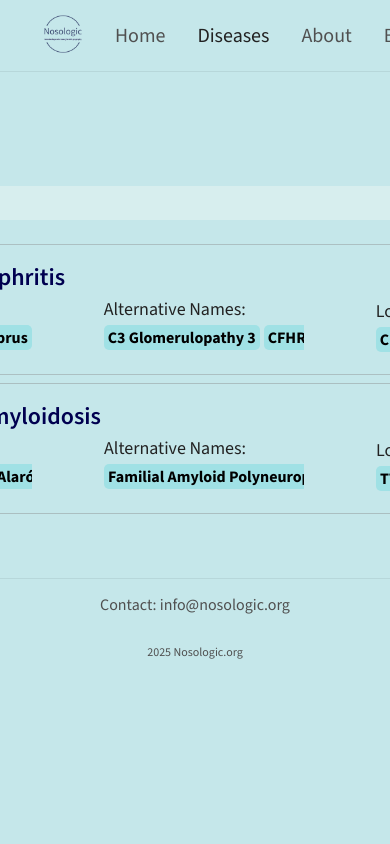
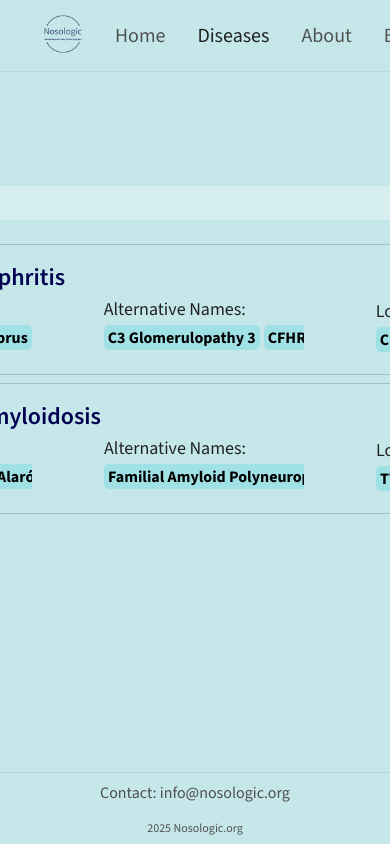
Before and after one commit to Nosologic/Nosologic-front, a React (Vite) app: page /diseases in a window 390 px wide. Shown: the top 844 px of the page. Built offline with nearby package versions, Linux system fonts and the light colour scheme.

Commit message:
Refactor styles and fix URL in Diseases asset
Adjusted layout and styling in SCSS files for improved responsiveness and alignment, including updates to the footer and header styles. Corrected an OMIM link in `Diseases.ts` to use the proper URL format.

```diff
--- a/src/assets/Diseases.ts
+++ b/src/assets/Diseases.ts
@@ -45,7 +45,7 @@ const diseases = [
             'Doença dos Pezinhos'
         ],
         locus: 'TTR',
-        omim: 'omim.org/entry/105210',
+        omim: 'https://omim.org/entry/105210',
         description: 'This hereditary disease is unusual because it seems to originate from only a few places in the world.\n' +
             '\n' +
             'In 2024, Per Roos and Sebastian Wärmländer of the Karolinska Institute in Stockholm, Sweden, remarked that the largest clusters of the disease have something in common: they are all located in or near ancient mining districts. They argue that this implies exposure to heavy metals may be one of its causes. If true, carriers of certain TTR mutations would be more likely to develop the disease when exposed to high levels of heavy metals. The authors do not specify which ones they think are the culprit.\n' +
--- a/src/index.scss
+++ b/src/index.scss
@@ -29,7 +29,6 @@
   -moz-osx-font-smoothing: grayscale;
 }
 
-
 body {
   margin: 0;
   display: flex;
@@ -45,10 +44,15 @@ main {
   display: flex;
   flex-direction: column;
   justify-self: center;
+  margin-bottom: 96px;
 }
 
 #root {
   width: 100%;
+  min-height: 100vh;
+  display: flex;
+  flex-direction: column;
+  align-items: center;
 }
 
 span {
--- a/src/styles/components/Footer.module.scss
+++ b/src/styles/components/Footer.module.scss
@@ -1,13 +1,15 @@
 @use "../variables";
 
 .footer {
-  height: 96px;
+  max-height: 72px;
+  height: 72px;
   border-top: 1px solid variables.$header_border;
-  margin-top: 64px;
   display: flex;
   flex-direction: column;
   justify-content: space-around;
   align-items: center;
+  width: 100%;
+  margin-top: auto;
 }
 
 .footer_contact {
--- a/src/styles/components/Header.module.scss
+++ b/src/styles/components/Header.module.scss
@@ -3,6 +3,7 @@
 
 // .header_ctr: The container for the header
 .header_ctr {
+  width: 100%;
   height: 72px;
   display: flex;
   justify-content: space-around;
```
